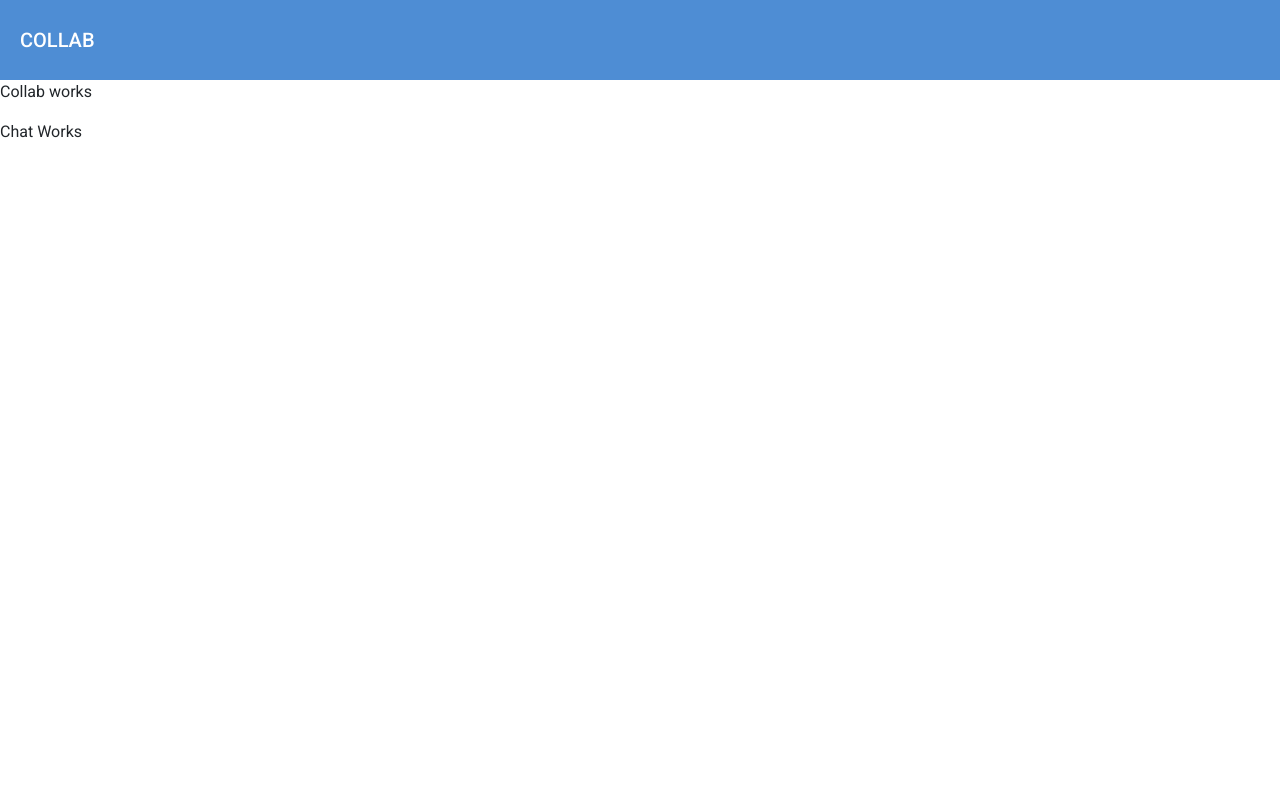
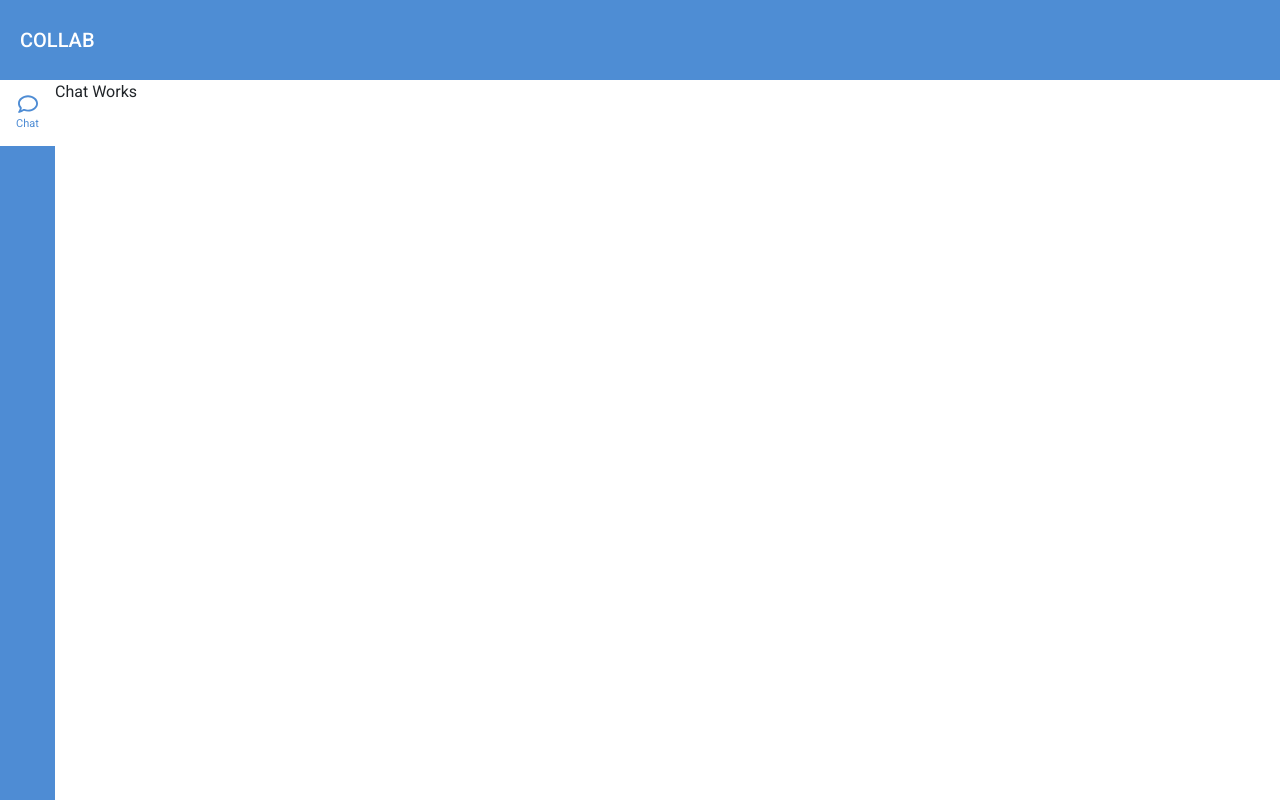
Before and after one commit to RDeyashi/real-time-collab, an Angular app in the folder real-time-collab-frontend/: page /collab/chat in a window 1280 px wide. Built offline with nearby package versions, Linux system fonts and the light colour scheme.

Commit message:
side option done

```diff
--- a/real-time-collab-frontend/src/app/collab/collab.component.html
+++ b/real-time-collab-frontend/src/app/collab/collab.component.html
@@ -1,2 +1,12 @@
-<p>Collab works</p>
-<router-outlet/>
+<section class="d-flex">
+    <section class="collab-sidebar">
+        <button class="item" [ngClass]="{act_tab: isChatActive}" type="submit">
+            <svg xmlns="http://www.w3.org/2000/svg" viewBox="0 0 512 512">
+                <path
+                    d="M123.6 391.3c12.9-9.4 29.6-11.8 44.6-6.4c26.5 9.6 56.2 15.1 87.8 15.1c124.7 0 208-80.5 208-160s-83.3-160-208-160S48 160.5 48 240c0 32 12.4 62.8 35.7 89.2c8.6 9.7 12.8 22.5 11.8 35.5c-1.4 18.1-5.7 34.7-11.3 49.4c17-7.9 31.1-16.7 39.4-22.7zM21.2 431.9c1.8-2.7 3.5-5.4 5.1-8.1c10-16.6 19.5-38.4 21.4-62.9C17.7 326.8 0 285.1 0 240C0 125.1 114.6 32 256 32s256 93.1 256 208s-114.6 208-256 208c-37.1 0-72.3-6.4-104.1-17.9c-11.9 8.7-31.3 20.6-54.3 30.6c-15.1 6.6-32.3 12.6-50.1 16.1c-.8 .2-1.6 .3-2.4 .5c-4.4 .8-8.7 1.5-13.2 1.9c-.2 0-.5 .1-.7 .1c-5.1 .5-10.2 .8-15.3 .8c-6.5 0-12.3-3.9-14.8-9.9c-2.5-6-1.1-12.8 3.4-17.4c4.1-4.2 7.8-8.7 11.3-13.5c1.7-2.3 3.3-4.6 4.8-6.9l.3-.5z" />
+            </svg>
+            <span>Chat</span>
+        </button>
+    </section>
+    <router-outlet />
+</section>
```
